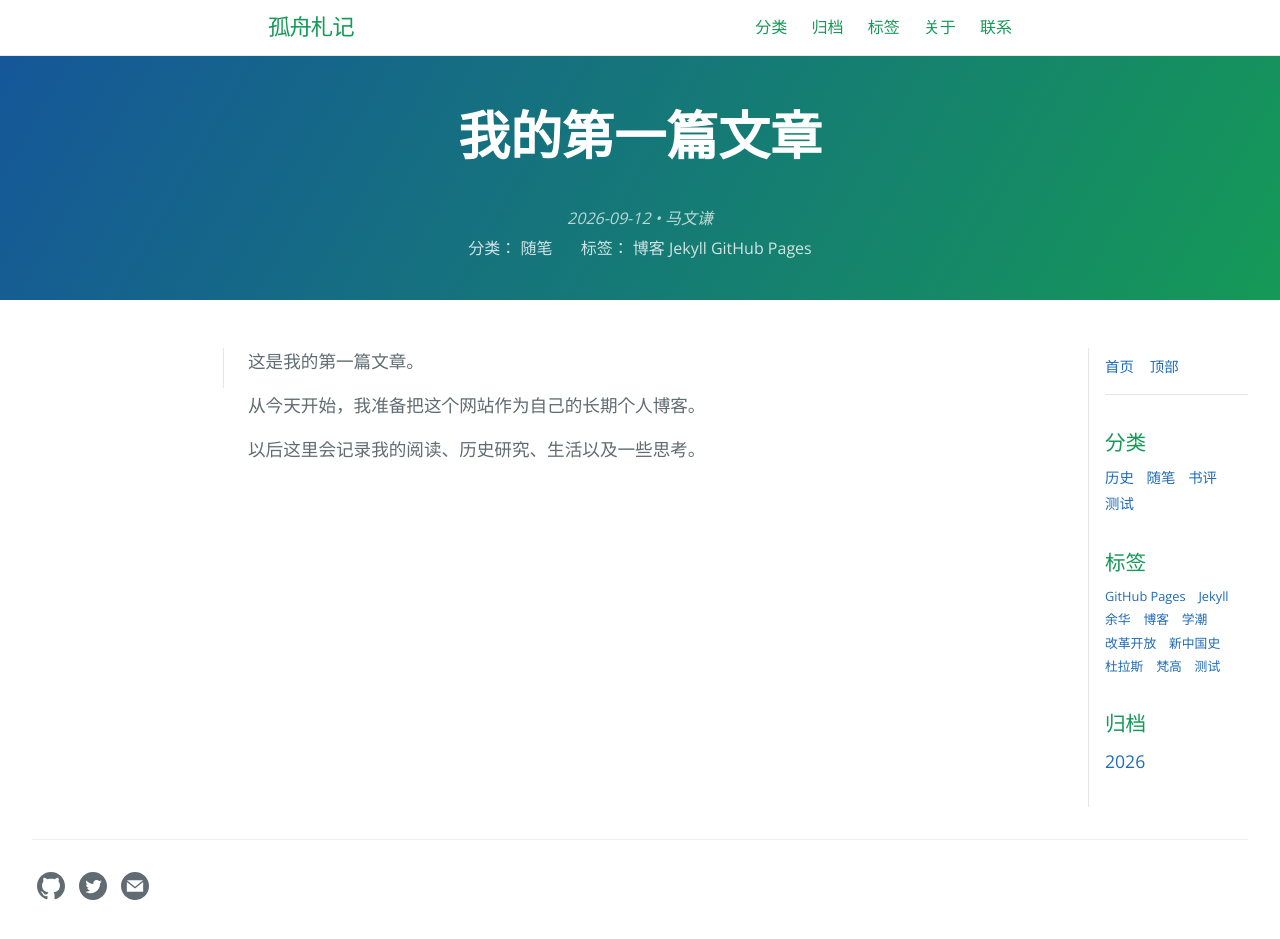
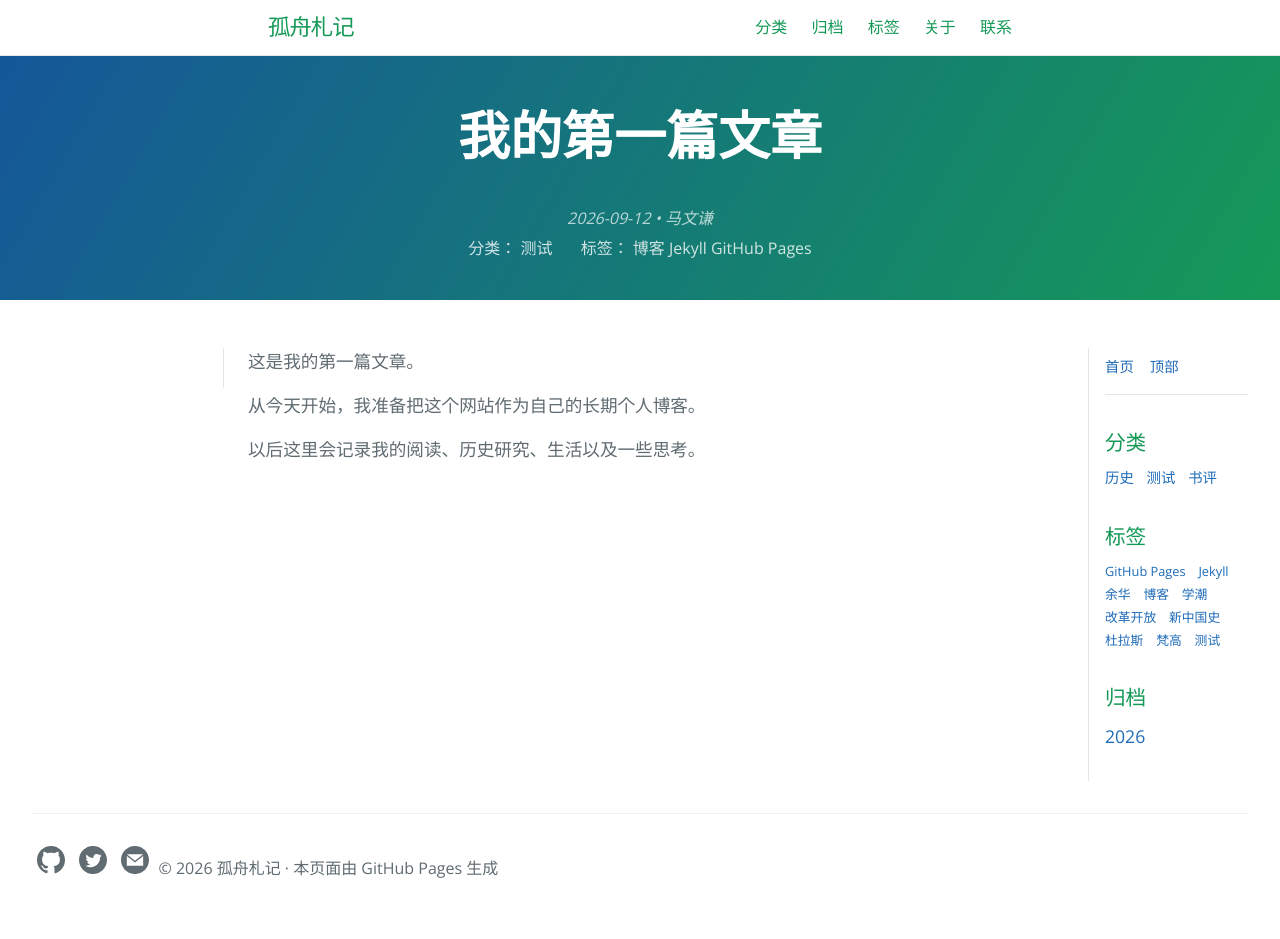
Before and after one commit to mawenqian1992/mawenqian1992.github.io, a Jekyll site: the page built from _posts/2026-09-12-my-first-post.md, in a window 1280 px wide and 954 px high. Shown: the top 939 px of the window. Built offline with Jekyll 4.4.1, drawn with Linux system fonts in a browser that asks for light colours.

Commit message:
0918-1144

```diff
--- a/_layouts/default.html
+++ b/_layouts/default.html
@@ -215,6 +215,8 @@
                 </span>
                 {% endif %}
 
+                © 2026 孤舟札记 · 本页面由 GitHub Pages 生成
+
             </footer>
         </section>
 
--- a/_layouts/home.html
+++ b/_layouts/home.html
@@ -5,10 +5,6 @@
 <div>
 
   {{ content }}
-
-  <h2>最新文章</h2>
-
-  <div>&nbsp;</div>
 
   <ul class="post-list">
     {% for post in site.posts %}
@@ -21,7 +17,7 @@
           <a class="post-link" href="{{ post.url | absolute_url }}" title="{{ post.title }}">{{ post.title | escape }}</a>
         </h2>
 
-        {{ post.excerpt | markdownify | truncatewords: 30 }}
+        {{ post.excerpt | strip_html | strip_newlines | truncatewords: 30 }}
 
       </li>
     {% endfor %}
--- a/_posts/2026-09-12-my-first-post.md
+++ b/_posts/2026-09-12-my-first-post.md
@@ -2,7 +2,7 @@
 layout: post
 title: "我的第一篇文章"
 date: 2026-09-12
-category: 随笔
+category: 测试
 tags:
   - 博客
   - Jekyll
```
Also changed, not shown: index.md (+0 -2 lines).
